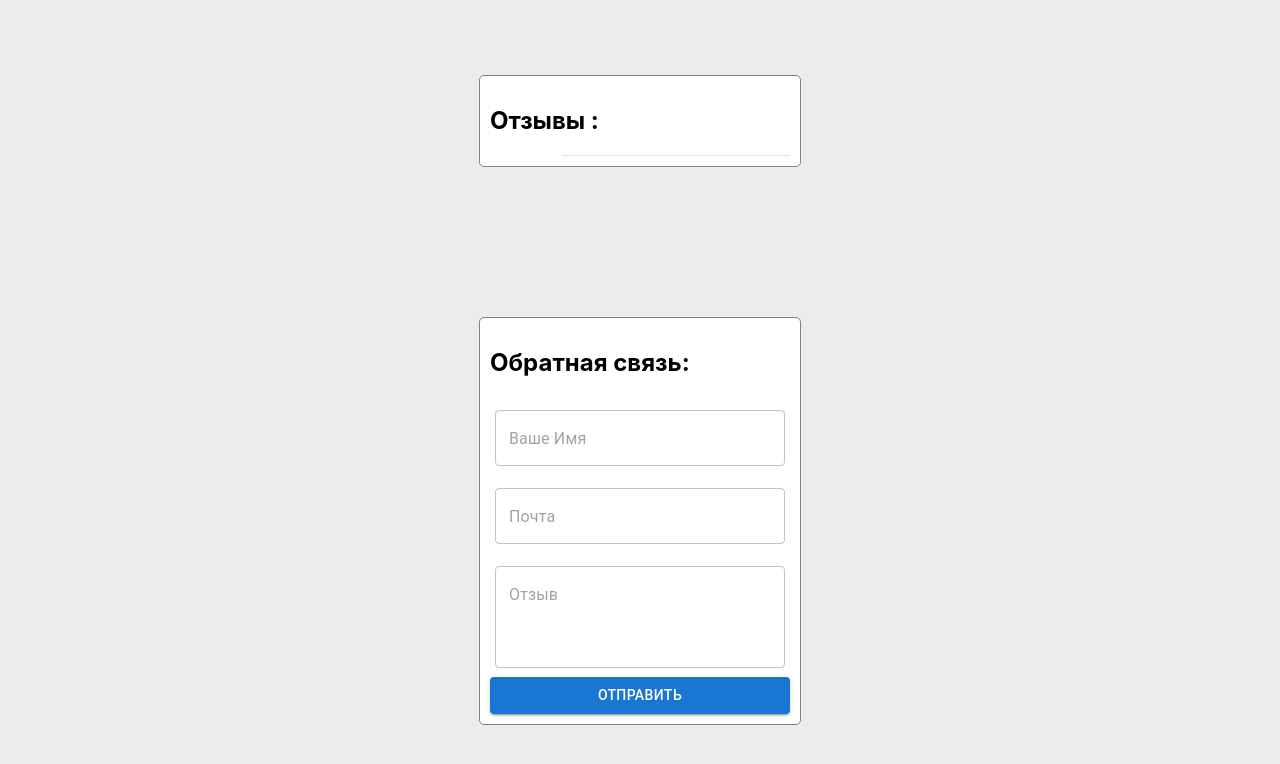
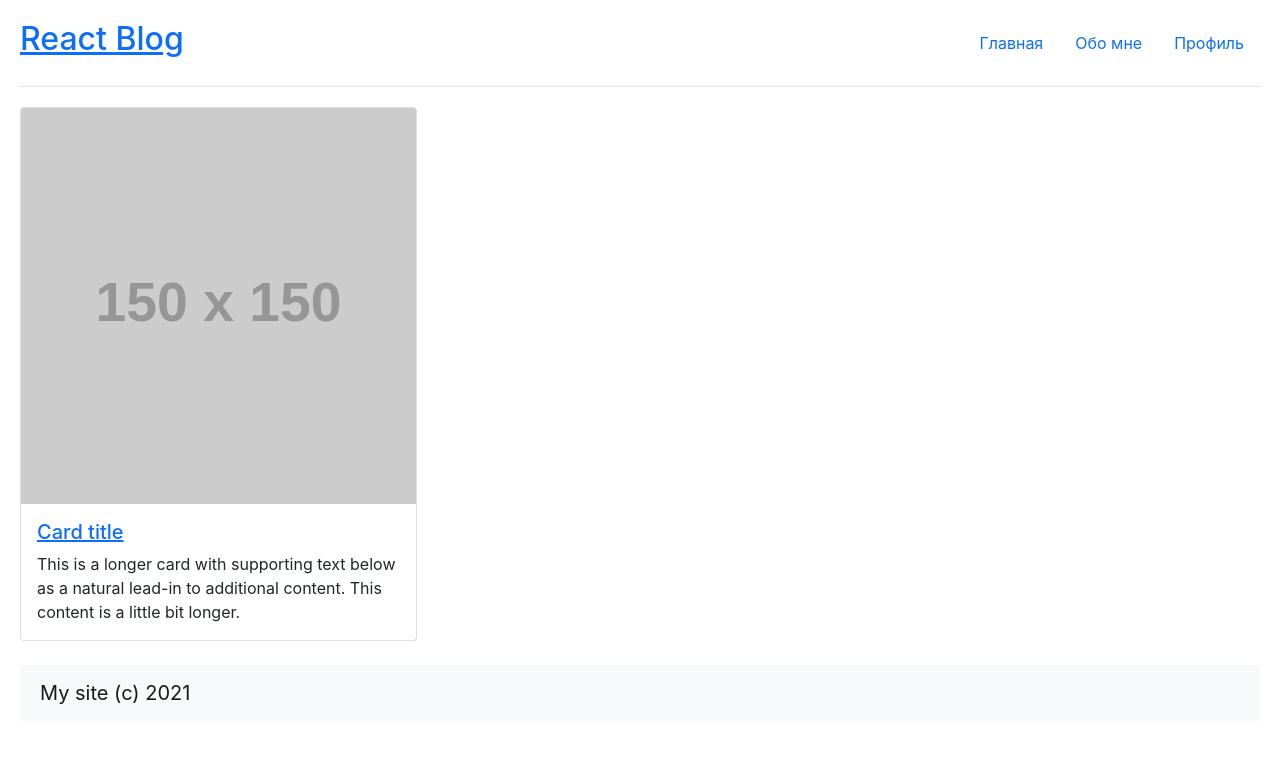
Before and after one commit to GalichAnton/home-work-1, a React (Create React App) app: page / in a window 1280 px wide. Shown: the top 764 px of the page. Built offline with nearby package versions, Linux system fonts and the light colour scheme.

Commit message:
ДЗ №6. Сделать вывод полной записи по отдельному пути

```diff
--- a/package.json
+++ b/package.json
@@ -14,7 +14,9 @@
     "@types/node": "^12.20.37",
     "@types/react": "^17.0.37",
     "@types/react-dom": "^17.0.11",
+    "bootstrap": "^5.1.3",
     "react": "^17.0.2",
+    "react-bootstrap": "^2.0.3",
     "react-dom": "^17.0.2",
     "react-scripts": "4.0.3",
     "typescript": "^4.5.3",
--- a/src/index.tsx
+++ b/src/index.tsx
@@ -5,7 +5,8 @@
 //import App from './tutorial-2/App'
 //import App from './tutorial-3/App'
 //import App from './tutorial-4/App'
-import App from './tutorial-5/App'
+import App from './tutorial-6/App'
+
 ReactDOM.render(
   <React.StrictMode>
     <App />
--- a/src/tutorial-5/components/Form.tsx
+++ b/src/tutorial-5/components/Form.tsx
@@ -1,7 +1,7 @@
 import { TextField } from '@mui/material';
 import Box from '@mui/material/Box';
 import Button from '@mui/material/Button';
-import { FC, FormEvent,  useRef } from 'react';
+import { FC, FormEvent, useRef } from 'react';
 import { ITestimonial } from '../App';
 
 const Form: FC<{ onSubmit: (testimonial: ITestimonial) => void }> = ({ onSubmit }) => {
@@ -12,13 +12,15 @@
     e.preventDefault()
     const newData = new FormData(formRef.current)
     const newDate = new Date()
-    const newTestimonial: ITestimonial = {
-      fullName: '' + newData?.get('name'),
-      email: '' + newData.get('email'),
-      text: '' + newData.get('msg'),
-      createdAt: newDate.toLocaleString('ru-RU', { year: 'numeric', month: 'numeric', day: 'numeric' })
+    if (newData) {
+      const newTestimonial: ITestimonial = {
+        fullName: String(newData.get('name')),
+        email: String(newData.get('email')),
+        text: String(newData.get('msg')),
+        createdAt: newDate.toLocaleString('ru-RU', { year: 'numeric', month: 'numeric', day: 'numeric' })
+      }
+      onSubmit(newTestimonial)
     }
-    onSubmit(newTestimonial)
   }
 
   return (
--- /dev/null
+++ b/src/tutorial-6/App.jsx
@@ -0,0 +1,76 @@
+import { Nav, Navbar, Row, Col, Card } from "react-bootstrap";
+import 'bootstrap/dist/css/bootstrap.min.css'
+import './styles.css'
+
+export default function App() {
+  const { pathname } = window.location;
+  console.log(pathname)
+  console.log(pathname.includes("/post/"))
+
+  return (
+    <div className="App">
+      <header>
+        <h2>
+          <a href="/">React Blog</a>
+        </h2>
+        <Nav variant="pills" defaultActiveKey="/">
+          <Nav.Item>
+            <Nav.Link eventKey="/home" href='/'>
+              Главная
+            </Nav.Link>
+          </Nav.Item>
+          <Nav.Item>
+            <Nav.Link eventKey="/home" to="/about">
+              Обо мне
+            </Nav.Link>
+          </Nav.Item>
+          <Nav.Item>
+            <Nav.Link eventKey="/home" to="/profile">
+              Профиль
+            </Nav.Link>
+          </Nav.Item>
+        </Nav>
+      </header>
+      {pathname === "/" && (
+        <Row xs={1} md={3} className="g-4">
+          <Col>
+            <Card>
+              <Card.Img variant="top" src="https://via.placeholder.com/150x150" />
+              <Card.Body>
+                <Card.Title>
+                  <a href="/post/1">Card title</a>
+                </Card.Title>
+                <Card.Text>
+                  This is a longer card with supporting text below as a natural lead-in to
+                  additional content. This content is a little bit longer.
+                </Card.Text>
+              </Card.Body>
+            </Card>
+          </Col>
+        </Row>
+      )}
+      {/* ТУТ ДОПИСАТЬ РОУТ НА ПОЛНУЮ ЗАПИСЬ */}
+      {pathname.includes("/post/") && (
+        <div>
+          <h1>Статья №{pathname.split('/').pop()}</h1>
+          <p>
+            Lorem ipsum dolor sit amet consectetur adipisicing elit. Molestiae distinctio fuga animi
+            aliquam sit id veritatis, doloribus ducimus quas, dignissimos non minima quia amet possimus?
+            Impedit nemo ducimus fuga rem!
+          </p>
+          <a href="/"><button>Назад</button></a>
+        </div>
+      )
+      }
+      {pathname === "/about" && (
+        <Card>
+          <Card.Body>Это мой личный сайт!</Card.Body>
+        </Card>
+      )}
+      <br />
+      <Navbar bg="light" style={{ paddingLeft: 20 }}>
+        <Navbar.Brand href="#home">My site (c) 2021</Navbar.Brand>
+      </Navbar>
+    </div>
+  );
+}
--- /dev/null
+++ b/src/tutorial-6/styles.css
@@ -0,0 +1,17 @@
+body {
+  margin: 0;
+  font-family: -apple-system, BlinkMacSystemFont, "Segoe UI", "Roboto", "Oxygen", "Ubuntu",
+    "Cantarell", "Fira Sans", "Droid Sans", "Helvetica Neue", sans-serif;
+  -webkit-font-smoothing: antialiased;
+  -moz-osx-font-smoothing: grayscale;
+  padding: 20px;
+}
+
+header {
+  display: flex;
+  align-items: center;
+  justify-content: space-between;
+  padding-bottom: 20px;
+  margin-bottom: 20px;
+  border-bottom: 1px solid rgba(0, 0, 0, 0.1);
+}
```
Also changed, not shown: 1 other file (tests, documents, lock files or other folders).
